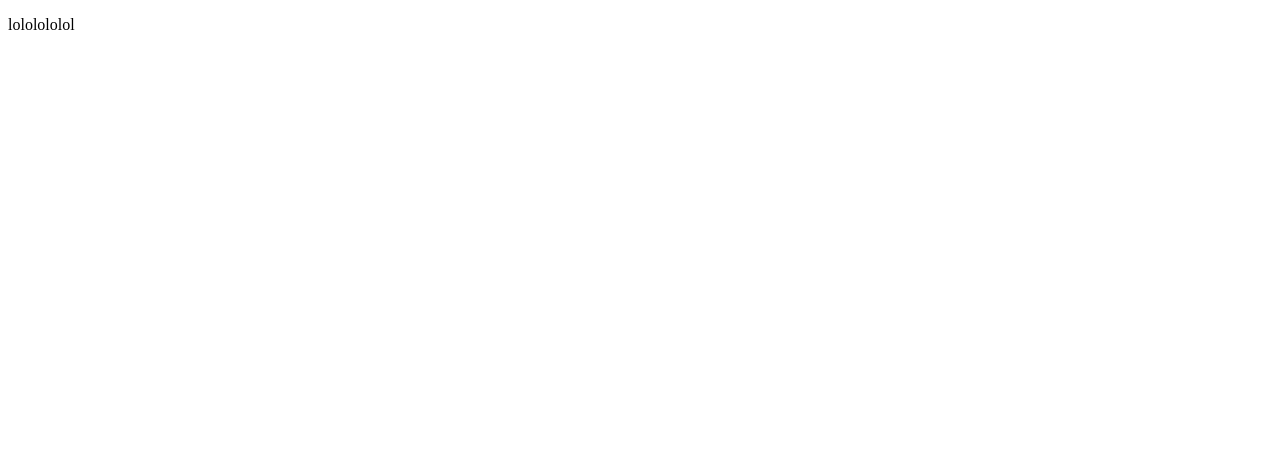
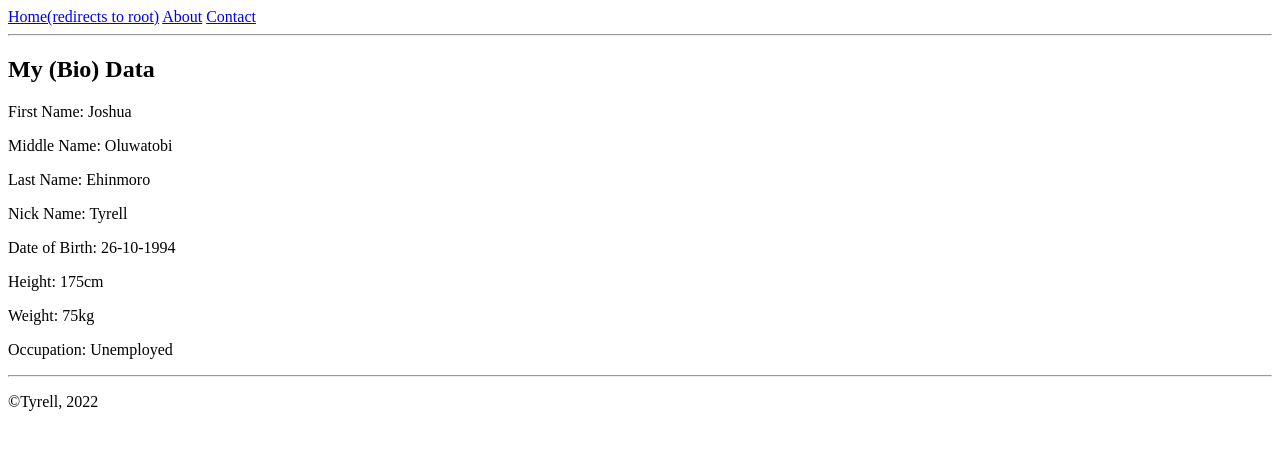
Before and after one commit to joehinmoro/i4gxzuri_node_04_portfolio, a website: page views/home.html in a window 1280 px wide. Drawn offline with Linux system fonts and the light colour scheme.

Commit message:
completed home page

```diff
--- a/index.js
+++ b/index.js
@@ -17,7 +17,7 @@ const server = createServer((req, res) => {
     // define path to requested html file variable
     let path;
     // set response content type to html
-    res.setHeader("ContentType", "text/html");
+    res.setHeader("Content-Type", "text/html");
 
     // use switch to handle routing based on request url
     switch (url) {
--- a/views/home.html
+++ b/views/home.html
@@ -7,6 +7,30 @@
         <title>Home</title>
     </head>
     <body>
-        <p>lololololol</p>
+        <section>
+            <header>
+                <nav>
+                    <a href="/home">Home(redirects to root)</a>
+                    <a href="/about">About</a>
+                    <a href="/contact">Contact</a>
+                </nav>
+            </header>
+            <hr />
+            <section>
+                <h2>My (Bio) Data</h2>
+                <p>First Name: Joshua</p>
+                <p>Middle Name: Oluwatobi</p>
+                <p>Last Name: Ehinmoro</p>
+                <p>Nick Name: Tyrell</p>
+                <p>Date of Birth: <time datetime="1994-10-26T12:00">26-10-1994</time></p>
+                <p>Height: 175cm</p>
+                <p>Weight: 75kg</p>
+                <p>Occupation: Unemployed</p>
+            </section>
+            <hr />
+            <footer>
+                <p>©Tyrell, 2022</p>
+            </footer>
+        </section>
     </body>
 </html>
```
Also changed, not shown: views/contact.html (+23 -2 lines).
